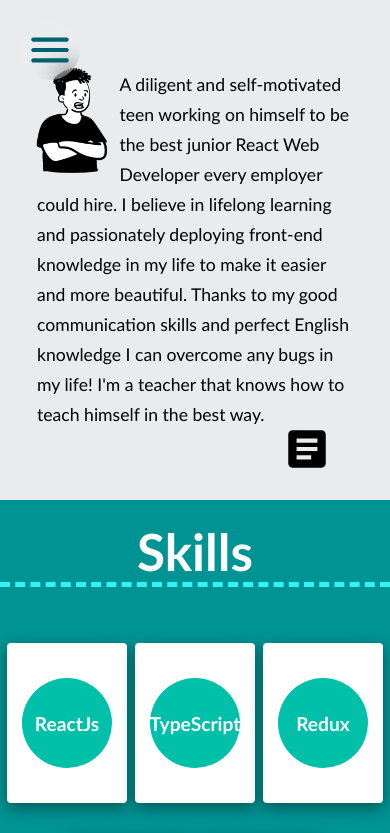
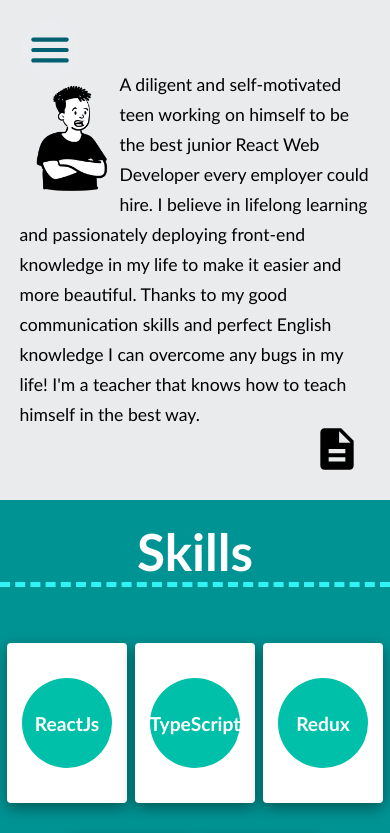
Before and after one commit to sina-olfati/sina-olfati-site, a React (Create React App) app: page /resume in a window 390 px wide. Shown: the top 833 px of the page. Built offline with nearby package versions, Linux system fonts and the light colour scheme; a web font is replaced by a local one.

Commit message:
Resume: Describe: made the download button better(doenst download yet)

```diff
--- a/src/components/resume/Describe.css
+++ b/src/components/resume/Describe.css
@@ -11,6 +11,10 @@
 
 .describe-container .describe {
     padding: 10%;
+    /* display: flex;
+    flex-direction: row;
+    justify-content: center;
+    align-items: center; */
 }
 
 .describe-container .describe img {
@@ -34,21 +38,19 @@
 
 .describe-container .file {
     /* border: solid 1px green; */
+    position: absolute;
     bottom: 20px;
-    position: absolute;
-    /* right: 50px; */
+    margin: 0 50px;
     display: flex;
     flex-direction: column;
     align-items: center;
     justify-content: center;
 }
 .describe-container .file:lang(fa) {
-    /* position: absolute; */
-    left: 50px;
+    left: 10px;
 }
 .describe-container .file:lang(en) {
-    /* position: absolute; */
-    right: 50px;
+    right: 10px;
 }
 
 .describe-container .file a {
@@ -111,4 +113,7 @@
     .describe-container .describe img {
         width: 100px;
     }
+    .describe-container .file {
+        margin: 0 10px;
+    }
 }
--- a/src/components/resume/Describe.tsx
+++ b/src/components/resume/Describe.tsx
@@ -6,11 +6,11 @@ import resumepic from '../../assets/images/resume1.png'
 import { useTranslation } from "react-i18next";
 
 // mui
-import IconButton from '@mui/material/IconButton';
 import { Button } from '@mui/material';
 
 // icons
 import ArticleIcon from '@mui/icons-material/Article';
+import DescriptionIcon from '@mui/icons-material/Description';
 
 
 const Describe = () => {
@@ -30,13 +30,13 @@ const Describe = () => {
 
       <div className='describe' lang={language}>
         <img src={resumepic} alt='Boy Talking' />
-        <p className='describe' >{t("resume-describtion")}</p>
+        <p>{t("resume-describtion")}</p>
       </div>
 
       <div className='file' lang={language}>
-        <a href="../../assets/cv/SinaResume13.pdf" download>
+        <a href="/../../../public/assets/cv/SinaResume13.pdf" download>
           <Button>
-            <ArticleIcon />
+            <DescriptionIcon />
             <p>DOWNLOAD CV</p>
           </Button>
         </a>
```
Also changed, not shown: 1 other file (tests, documents, lock files or other folders).
